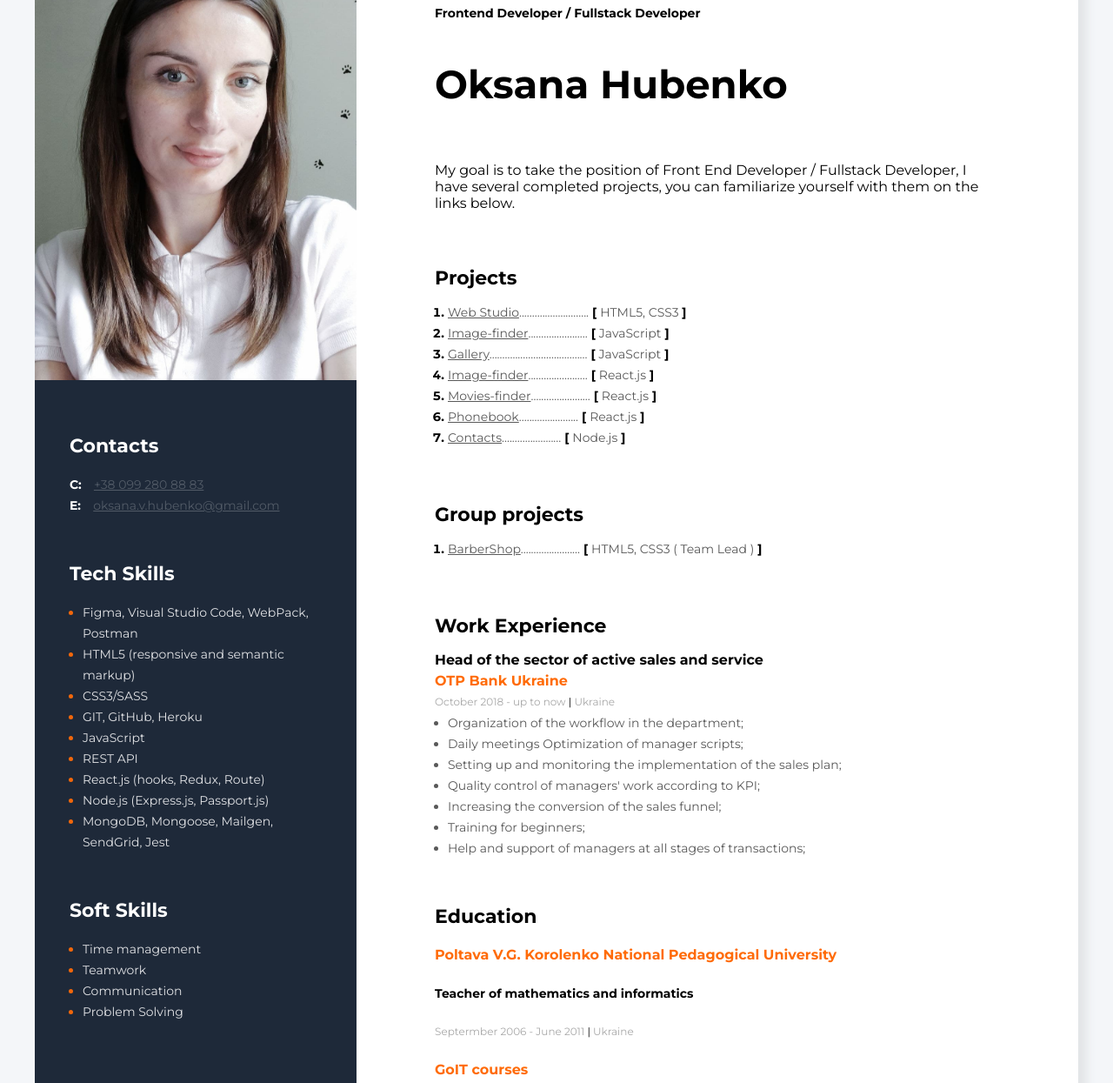
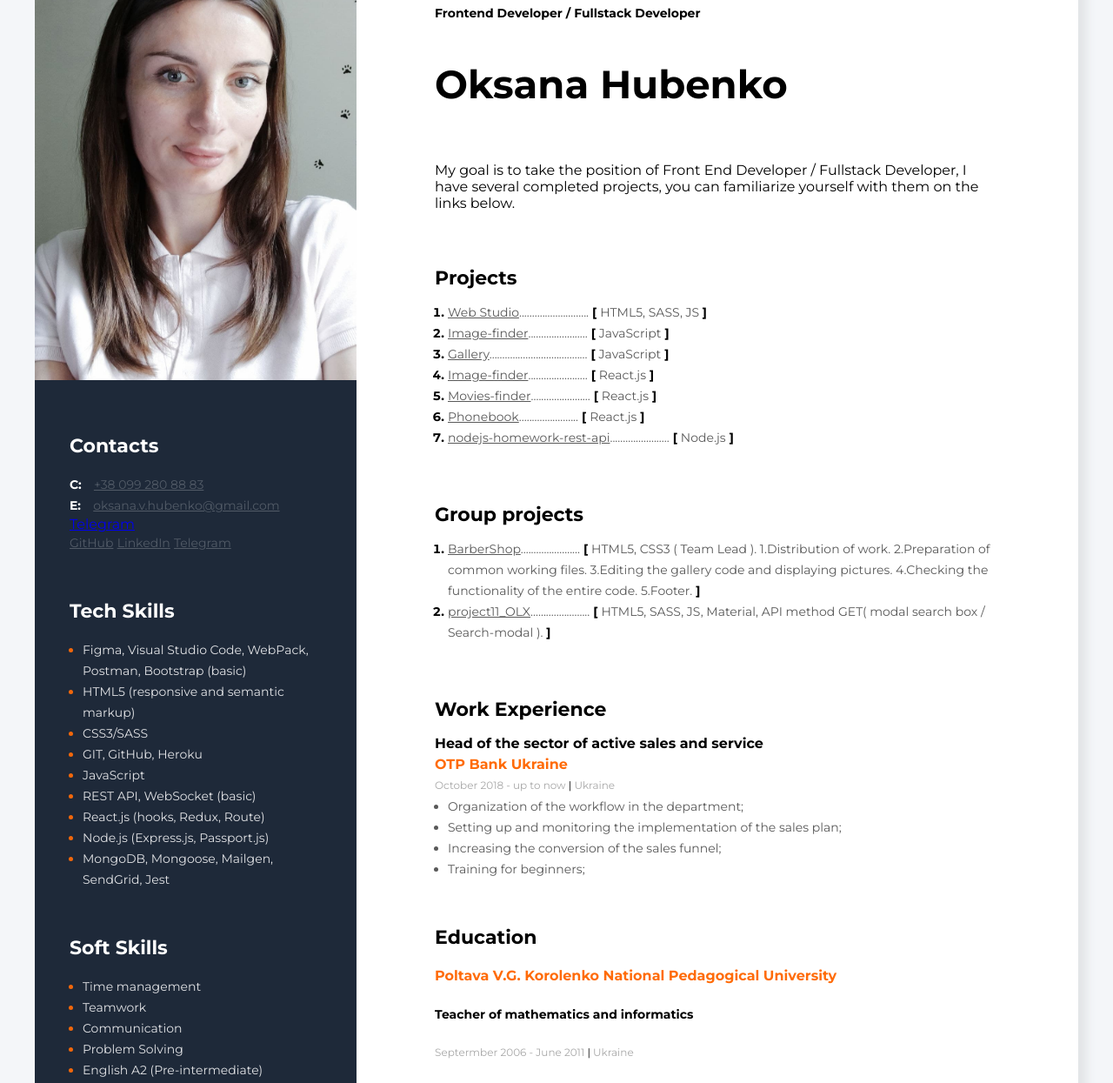
Before and after one commit to Oksana-Hubenko89/CV, a plain HTML site: page index.html in a window 1280 px wide. Shown: the part 147-1392 px from the top of the page at 87% size. Drawn offline with Linux system fonts and the light colour scheme.

Commit message:
telegram

```diff
--- a/index.html
+++ b/index.html
@@ -31,13 +31,29 @@
               >oksana.v.hubenko@gmail.com</a
             >
           </div>
+          <div>
+            <a href="https://telegram.im/@OksanaHubenko" target="_blank">Telegram</a>
+
+          </div>
+          <div>
+            <a class="contacts-link" href="https://github.com/Oksana-Hubenko89?tab=repositories" target="blank"
+              >GitHub</a
+            >
+            <a class="contacts-link" href="https://www.linkedin.com/in/oksana-hubenko-a446b7200/" target="blank"
+              >LinkedIn</a
+            >
+            <a class="contacts-link" href="https://www.linkedin.com/in/oksana-hubenko-a446b7200/" target="blank"
+              >Telegram</a
+            >
+          </div>
+
         </div>
 
         <!--Tech Skills conteiner-->
         <div class="tech-skills">
           <h3 class="tech-skills-title">Tech Skills</h3>
           <ul>
-            <li class="tskills-item"><span class="tskills-text">Figma, Visual Studio Code, WebPack, Postman</span></li>
+            <li class="tskills-item"><span class="tskills-text">Figma, Visual Studio Code, WebPack, Postman, Bootstrap (basic)</span></li>
             <li class="tskills-item">
               <span class="tskills-text">HTML5 (responsive and semantic markup)</span>
             </li>
@@ -47,7 +63,7 @@
               <span class="tskills-text">JavaScript</span>
             </li>
             <li class="tskills-item">
-              <span class="tskills-text">REST API</span>
+              <span class="tskills-text">REST API, WebSocket (basic)</span>
             </li>
             <li class="tskills-item">
               <span class="tskills-text">React.js (hooks, Redux, Route)</span>
@@ -75,6 +91,9 @@
             <li class="tskills-item">
               <span class="tskills-text">Problem Solving</span>
             </li>
+            <li class="tskills-item">
+              <span class="tskills-text">English A2 (Pre-intermediate)</span>
+            </li>
           </ul>
         </div>
       </aside>
@@ -99,10 +118,10 @@
               <a class="pitem2" href="https://oksana-hubenko89.github.io/goit-markup-hw-08/" target="blank"
                 >Web Studio</a
               ><span class="pitem2">...........................</span> [
-              <span class="pitem2">HTML5, CSS3 </span>]
+              <span class="pitem2">HTML5, SASS, JS </span>]
             </li>
             <li class="pitem">
-              <a class="pitem2" href="https://oksana-hubenko89.github.io/goit-js-hw-13-image-finder/ "target="blank"
+              <a class="pitem2" href="https://oksana-hubenko89.github.io/goit-js-hw-13-image-finder/ " target="blank"
                 >Image-finder</a
               ><span class="pitem2">.......................</span> [
               <span class="pitem2">JavaScript</span> ]
@@ -129,7 +148,7 @@
               <span class="pitem2">React.js</span> ]
             </li>
             <li class="pitem">
-              <a class="pitem2" href="https://github.com/Oksana-Hubenko89/nodejs-homework-template/tree/hw06-email" target="blank">Contacts</a><span
+              <a class="pitem2" href="https://github.com/Oksana-Hubenko89/nodejs-homework-template/tree/nodejs-homework-rest-api" target="blank">nodejs-homework-rest-api</a><span
                 class="pitem2">.......................</span> [
               <span class="pitem2">Node.js</span> ]
             </li>
@@ -140,7 +159,18 @@
             <li class="pitem">
               <a class="pitem2" href="https://oksana-hubenko89.github.io/project-html-scss/" target="blank">BarberShop</a><span
                 class="pitem2">.......................</span> [
-              <span class="pitem2">HTML5, CSS3 ( Team Lead )</span> ]
+              <span class="pitem2">HTML5, CSS3 ( Team Lead ).
+                1.Distribution of work.
+                2.Preparation of common working files.
+                3.Editing the gallery code and displaying pictures.
+                4.Checking the functionality of the entire code.
+                5.Footer.</span> ]
+            </li>
+            <li class="pitem">
+              <a class="pitem2" href="https://oksana-hubenko89.github.io/project11_OLX/" target="blank">project11_OLX</a><span
+                class="pitem2">.......................</span> [
+              <span class="pitem2">HTML5, SASS, JS, Material, API method GET( modal search box / Search-modal ).
+             </span> ]
             </li>
           </ol>
         </div>
@@ -161,22 +191,13 @@
                 Organization of the workflow in the department;
               </li>
               <li class="resp">
-                Daily meetings Optimization of manager scripts;
-              </li>
-              <li class="resp">
                 Setting up and monitoring the implementation of the sales plan;
-              </li>
-              <li class="resp">
-                Quality control of managers' work according to KPI;
               </li>
               <li class="resp">
                 Increasing the conversion of the sales funnel;
               </li>
               <li class="resp">
                 Training for beginners;
-              </li>
-              <li class="resp">
-                Help and support of managers at all stages of transactions;
               </li>
             </ul>
           </div>
```
